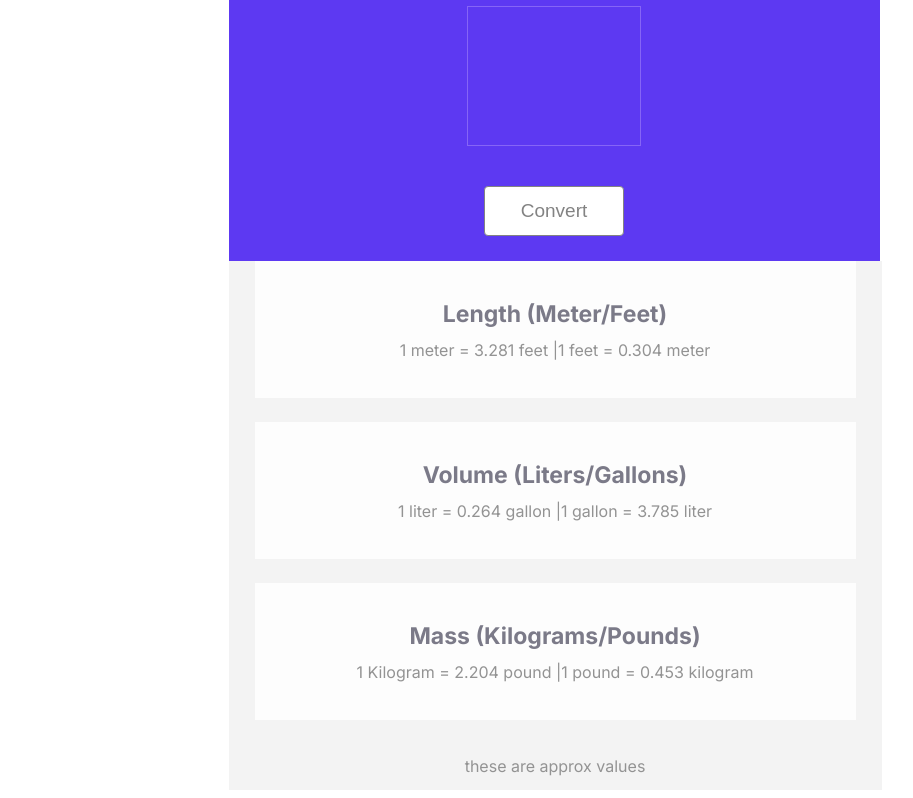
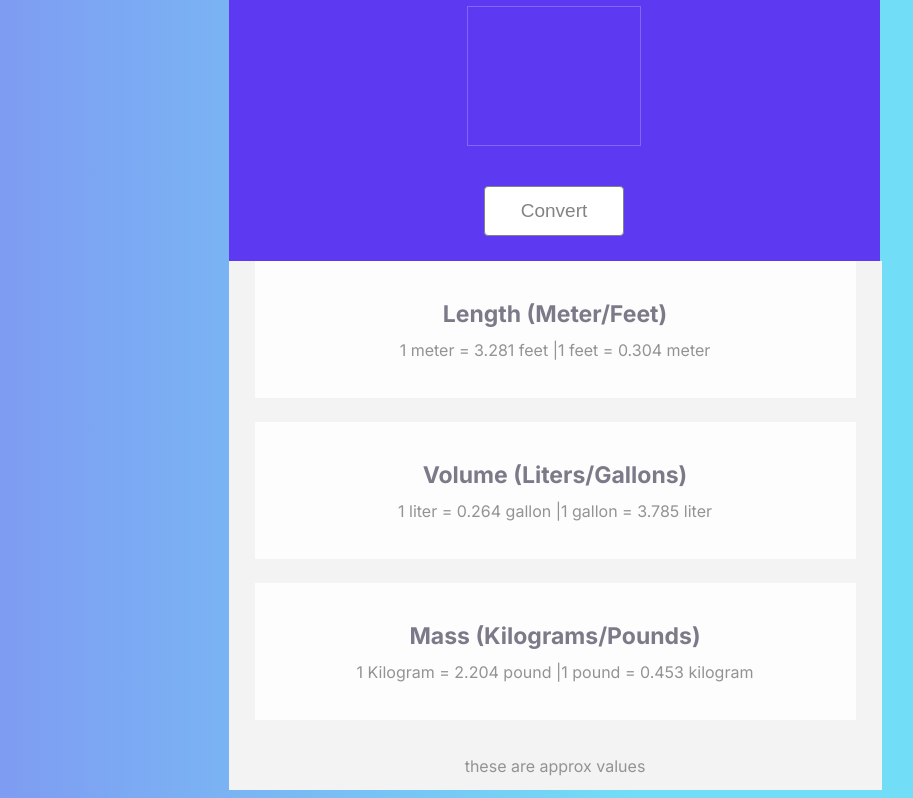
Before and after one commit to johnfastwr/unit-converter, a plain HTML site: page index.html in a window 1280 px wide. Shown: the part 84-882 px from the top of the page, without its empty margins (85-998 px from the left). Drawn offline with Linux system fonts and the light colour scheme; a web font is replaced by a local one.

Commit message:
added gradient background

```diff
--- a/style.css
+++ b/style.css
@@ -2,7 +2,8 @@ body{
     display: flex;
     justify-content: center;
     font-family: inter;
-}
+ background: #8093F1;
+background: linear-gradient(90deg, rgba(128, 147, 241, 1) 0%, rgba(114, 221, 247, 1) 56%);
 #main-area{
     width: 651px;
     height: 337px;
```
